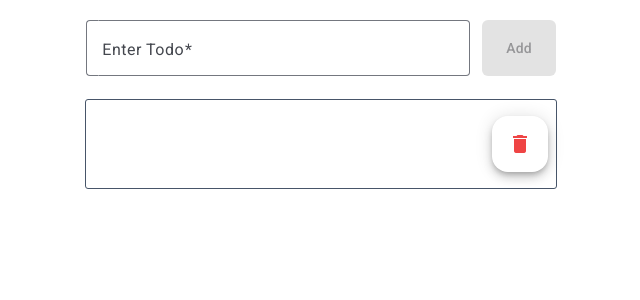
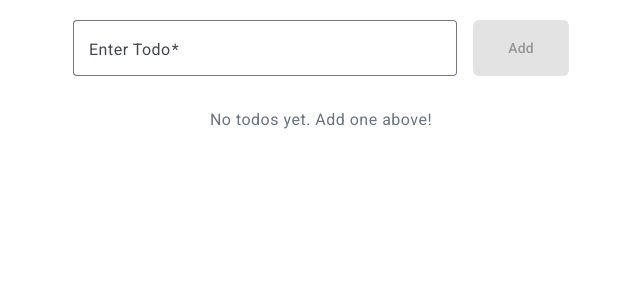
Before and after one commit to abdurashid-juraev/Todo-app-by-angular-material-and-auth, an Angular app: page / in a window 1280 px wide. Shown: the top 300 px of the page, without its empty margins (319-959 px from the left). Built offline with nearby package versions, Linux system fonts and the light colour scheme.

Commit message:
local storage

```diff
--- a/src/app/todo/todo.component.html
+++ b/src/app/todo/todo.component.html
@@ -1,18 +1,52 @@
 <form #form="ngForm" (ngSubmit)="onSubmit()" class="pt-5 flex items-center">
   <mat-form-field class="todo-input" appearance="outline">
     <mat-label>Enter Todo</mat-label>
-    <input type="text" matInput [(ngModel)]="todo" name="todo" required />
+    <input type="text" matInput [(ngModel)]="newTodo" name="newTodo" required />
   </mat-form-field>
-  <button class="add-btn" type="submit" [disabled]="!form.valid" mat-flat-button>
-
+  <button class="add-btn" type="submit" [disabled]="!form.valid" mat-flat-button color="primary">
     Add
   </button>
 </form>
-<ul class="mt-6">
-  <li class="px-2 py-4 mb-4 outline outline-1 flex justify-between items-center outline-slate-600 rounded-sm">
-    <div>{{todo}}</div>
-    <div><button class="d-btn" color="blue" mat-fab aria-label="delete icon">
-        <mat-icon>delete</mat-icon>
-      </button></div>
+
+<ul class="mt-6 list-none">
+  <li *ngFor="let todo of todos"
+    class="px-4 py-3 mb-3 outline outline-1 flex justify-between items-center outline-slate-600 rounded-sm">
+    <!-- View Mode -->
+    <div *ngIf="editingTodo?.id !== todo.id">
+      {{todo.text}}
+    </div>
+
+    <!-- Edit Mode -->
+    <div *ngIf="editingTodo?.id === todo.id" class="flex-grow">
+      <mat-form-field class="w-full">
+        <input matInput [(ngModel)]="editingTodo" name="editTodo" (keyup.enter)="updateTodo(todo.id)"
+          (blur)="updateTodo(todo.id)">
+      </mat-form-field>
+      <div class="flex gap-2">
+        <!-- View Mode Actions -->
+        <ng-container *ngIf="editingTodo?.id !== todo.id">
+          <button mat-icon-button color="primary" (click)="startEditing(todo)">
+            <mat-icon>edit</mat-icon>
+          </button>
+          <button mat-icon-button color="warn" (click)="deleteTodo(todo.id)">
+            <mat-icon>delete</mat-icon>
+          </button>
+        </ng-container>
+
+        <!-- Edit Mode Actions -->
+        <ng-container *ngIf="editingTodo?.id === todo.id">
+          <button mat-icon-button color="primary" (click)="updateTodo(todo.id)">
+            <mat-icon>check</mat-icon>
+          </button>
+          <button mat-icon-button color="warn" (click)="cancelEditing()">
+            <mat-icon>close</mat-icon>
+          </button>
+        </ng-container>
+      </div>
+    </div>
   </li>
 </ul>
+
+<div *ngIf="todos.length === 0" class="text-center mt-8 text-gray-500">
+  No todos yet. Add one above!
+</div>
--- a/src/app/todo/todo.component.scss
+++ b/src/app/todo/todo.component.scss
@@ -1,13 +1,28 @@
 .todo-input {
   @apply h-14 mr-3 w-96 rounded-md;
+  flex: 1;
+  margin-right: 1rem;
 }
 .add-btn {
-  @apply h-14 rounded-md;
+  @apply h-14 w-24 rounded-md;
+  height: 56px;
+  padding: 0 2rem;
 }
 button[mat-fab] {
-  @apply bg-transparent;
-
   .mat-icon {
     @apply text-red-500;
   }
 }
+.completed {
+  background-color: rgba(0, 0, 0, 0.05);
+}
+li {
+  transition: all 0.3s ease;
+
+  &:hover {
+    box-shadow: 0 2px 4px rgba(0, 0, 0, 0.1);
+  }
+}
+mat-form-field {
+  width: 100%;
+}
--- a/src/app/todo/todo.component.ts
+++ b/src/app/todo/todo.component.ts
@@ -1,14 +1,22 @@
-import { Component } from '@angular/core';
+import { Component, OnInit } from '@angular/core';
 import { MatButtonModule } from '@angular/material/button';
 import { MatIconModule } from '@angular/material/icon';
 import { MatFormFieldModule } from '@angular/material/form-field';
 import { MatInputModule } from '@angular/material/input';
 import { MatSelectModule } from '@angular/material/select';
 import { FormsModule } from '@angular/forms';
+import { CommonModule } from '@angular/common';
+
+interface TodoItem {
+  id: number;
+  text: string;
+}
+
 @Component({
   selector: 'app-todo',
   standalone: true,
   imports: [
+    CommonModule,
     MatButtonModule,
     MatIconModule,
     MatFormFieldModule,
@@ -16,11 +24,63 @@ import { FormsModule } from '@angular/forms';
     MatSelectModule,
     FormsModule,
   ],
-  templateUrl: 'todo.component.html',
-  styleUrl: 'todo.component.scss',
+  templateUrl: './todo.component.html',
+  styleUrls: ['./todo.component.scss'],
 })
-export class TodoComponent {
-  todo: string = '';
+export class TodoComponent implements OnInit {
+  todos: TodoItem[] = [];
+  newTodo: string = '';
+  editingTodo: TodoItem | null = null;
+  private readonly STORAGE_KEY = 'todos';
 
-  onSubmit(): void {}
+  ngOnInit(): void {
+    this.loadTodos();
+  }
+
+  private loadTodos(): void {
+    const stored = localStorage.getItem(this.STORAGE_KEY);
+    if (stored) {
+      this.todos = JSON.parse(stored);
+    }
+  }
+
+  private saveTodos(): void {
+    localStorage.setItem(this.STORAGE_KEY, JSON.stringify(this.todos));
+  }
+
+  onSubmit(): void {
+    if (this.newTodo.trim()) {
+      const todo: TodoItem = {
+        id: Date.now(),
+        text: this.newTodo.trim(),
+      };
+      this.todos.push(todo);
+      this.saveTodos();
+      this.newTodo = '';
+    }
+  }
+
+  startEditing(todo: TodoItem): void {
+    this.editingTodo = { ...todo };
+  }
+
+  updateTodo(id: number): void {
+    if (this.editingTodo && this.editingTodo.text.trim()) {
+      const index = this.todos.findIndex((t) => t.id === id);
+      if (index !== -1) {
+        this.todos[index] = { ...this.editingTodo };
+        this.saveTodos();
+      }
+      this.editingTodo = null;
+    }
+  }
+
+  cancelEditing(): void {
+    this.editingTodo = null;
+  }
+
+  deleteTodo(id: number): void {
+    this.todos = this.todos.filter((todo) => todo.id !== id);
+    this.saveTodos();
+  }
 }
```
